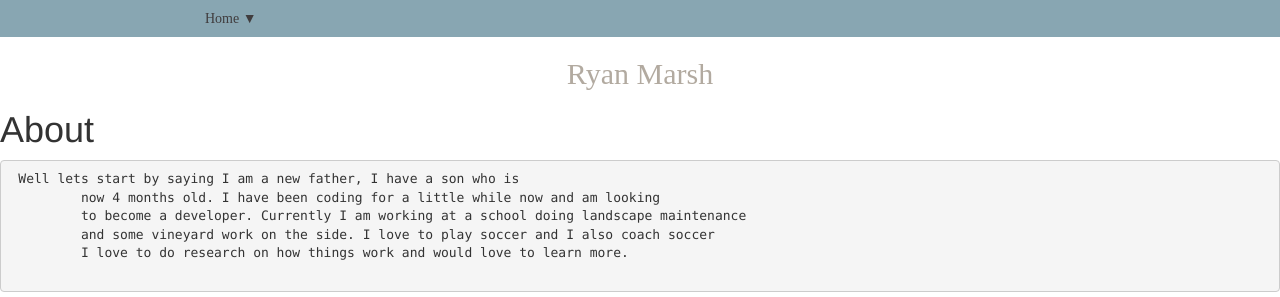
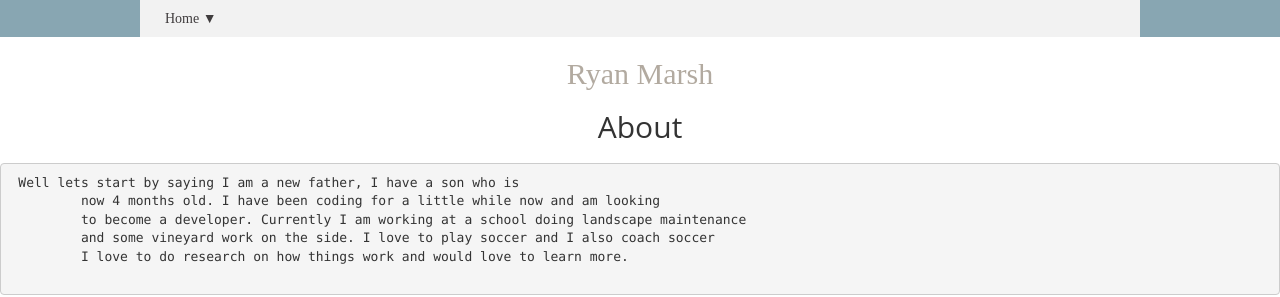
Before and after one commit to ryanmarsh/ryanmarsh.github.io, a plain HTML site: page index.html in a window 1280 px wide. Shown: the top 297 px of the page. Drawn offline with nearby package versions, Linux system fonts and the light colour scheme; grey boxes are pictures that could not be loaded; a script that the page names is missing.

Commit message:
Update background.css

```diff
--- a/background.css
+++ b/background.css
@@ -54,9 +54,7 @@
   text-align: center;
 }
 
-.slide-show
 
-<style type="text/css">
     ul{
         padding: 0;
         list-style: none;
@@ -92,12 +90,11 @@
     ul li ul.dropdown li{
         display: block;
     }
-</style>
 
 .split h1 {
   margin:20px;
   font-size:30px;
-  font-family:'Ek-Mukta';
+  font-family:'Open Sans', Courier;
   text-align: center;
 
 }
```
